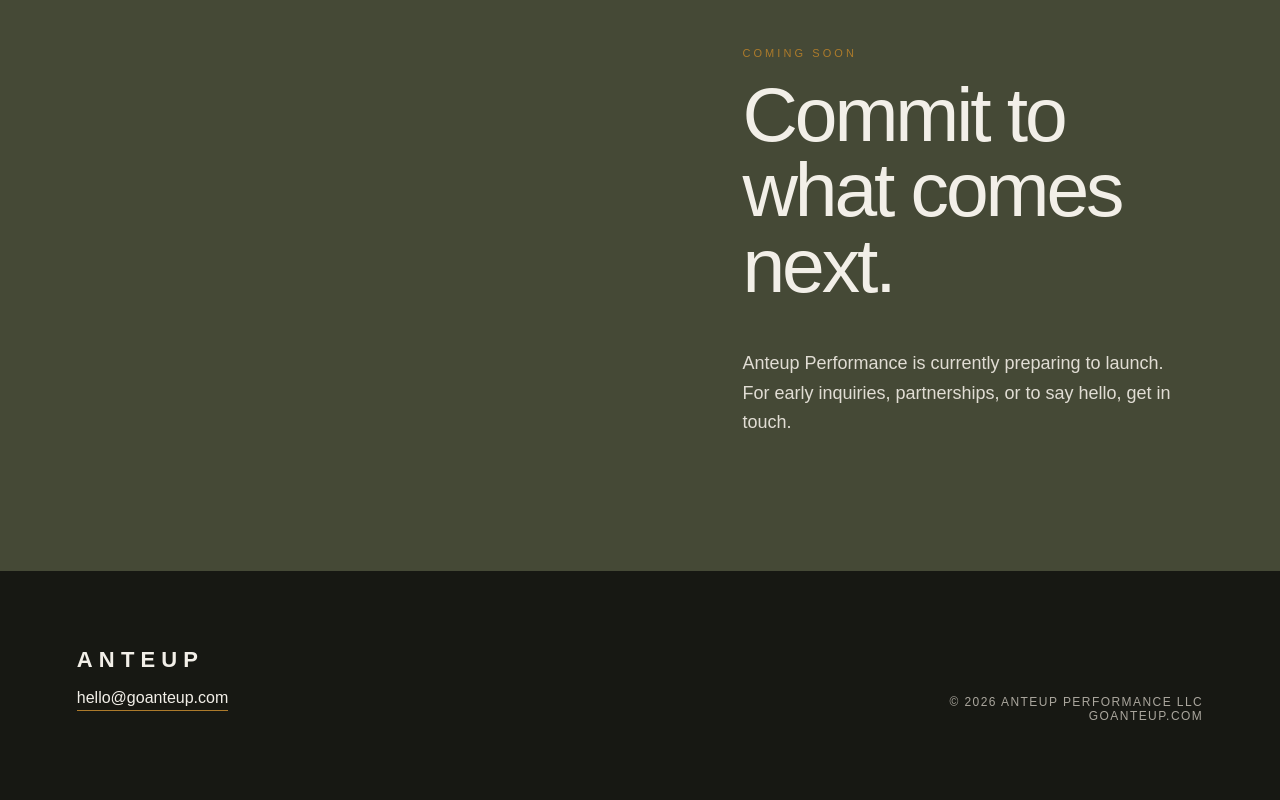
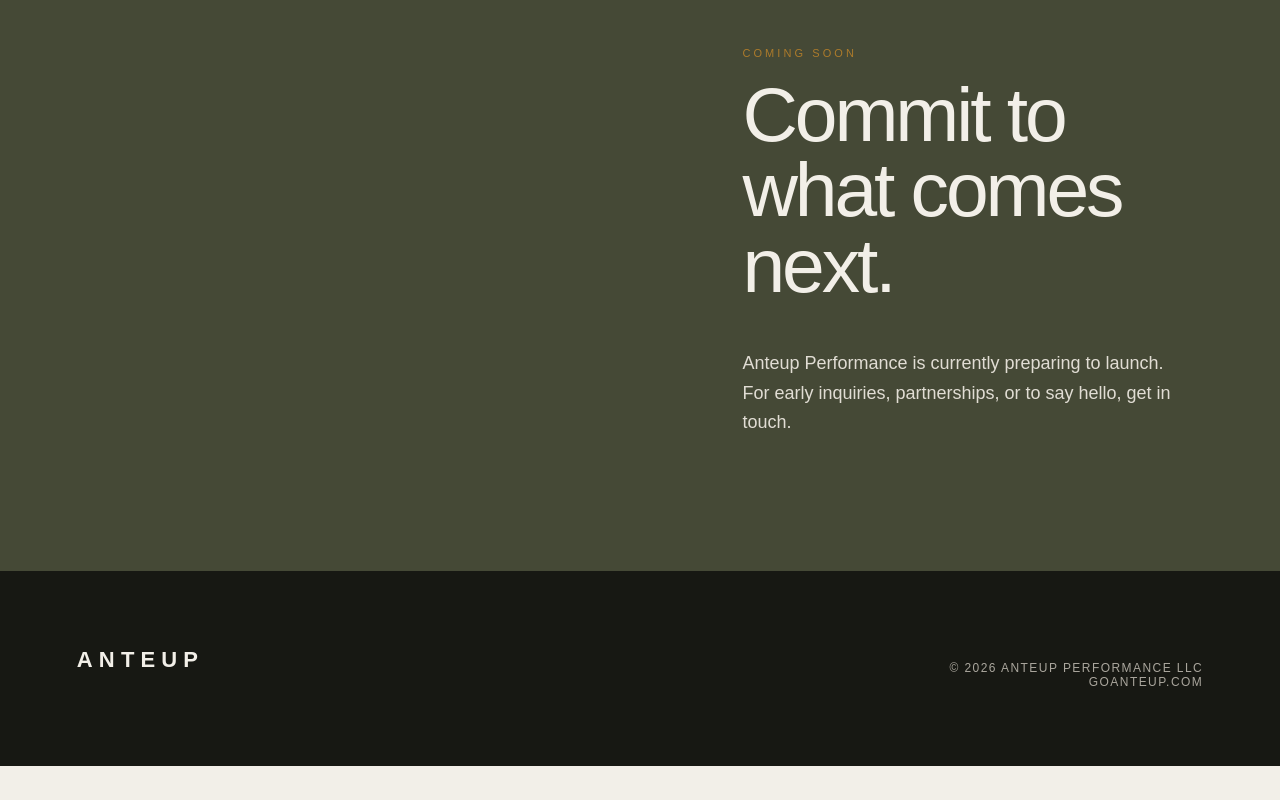
Before and after one commit to Anteup-Performance/anteup-performance.github.io, a plain HTML site: page index.html in a window 1280 px wide. Shown: the part 1720-2520 px from the top of the page. After the commit the page ends 2486 px from the top, so only its background shows below. Drawn offline with Linux system fonts and the light colour scheme.

Commit message:
Update index.html

```diff
--- a/index.html
+++ b/index.html
@@ -69,7 +69,7 @@ footer .right{text-align:right;color:#aaa69d;font-size:12px;letter-spacing:.12em
 </section>
 
 <footer>
-  <div><div class="wordmark" style="font-size:22px">ANTEUP</div><p><a href="mailto:hello@goanteup.com">hello@goanteup.com</a></p></div>
+  <div><div class="wordmark" style="font-size:22px">ANTEUP</div><p></p></div>
   <div class="right">© 2026 ANTEUP PERFORMANCE LLC<br>GOANTEUP.COM</div>
 </footer>
 </body>
```
